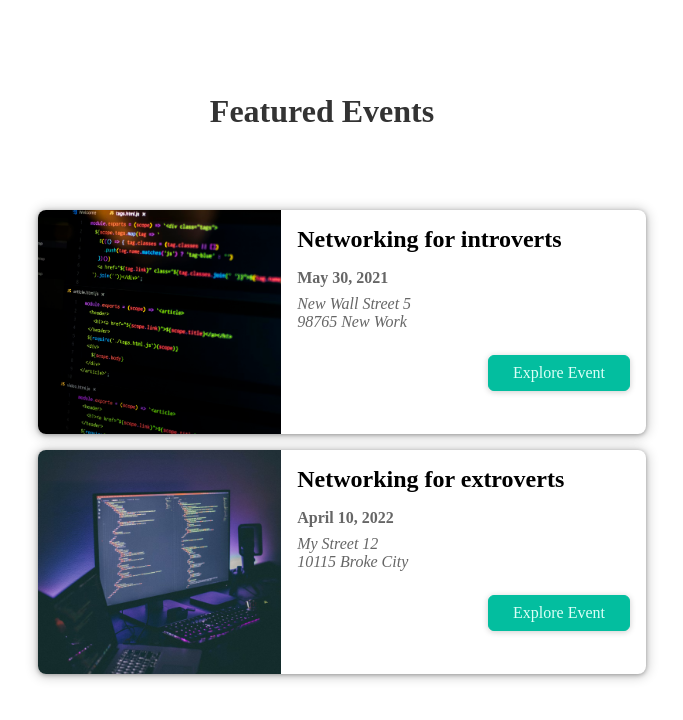
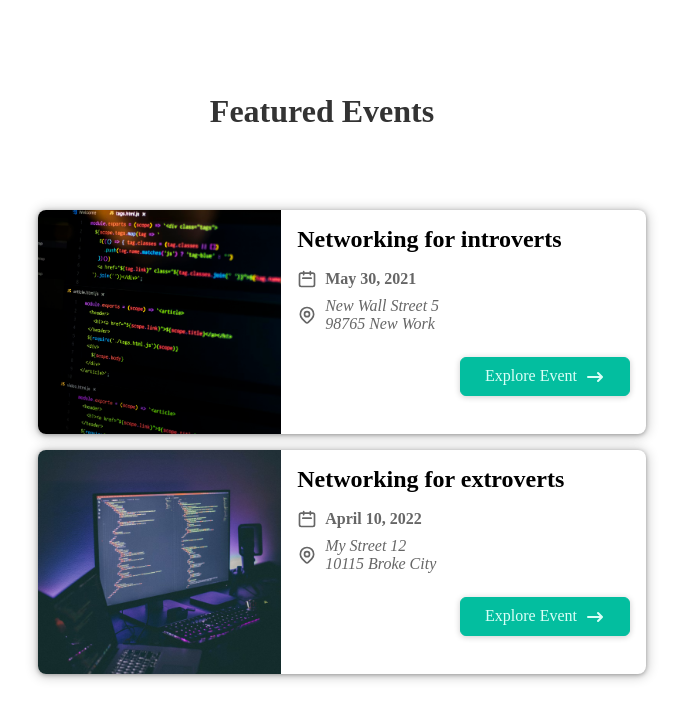
Before and after one commit to nymajalalabadi/event, a Next.js app: page / in a window 1280 px wide. Shown: the top 720 px of the page, without its empty margins (318-1001 px from the left). Built offline with nearby package versions, Linux system fonts and the light colour scheme.

Commit message:
Used Icons In EventItem

```diff
--- a/component/events/event-items.tsx
+++ b/component/events/event-items.tsx
@@ -1,6 +1,8 @@
-import Link from "next/link";
 import classes from '../../styles/event-item.module.css';
 import Button from "../ui/button";
+import DateIcon from "../icons/date-icon";
+import AddressIcon from "../icons/address-icon";
+import ArrowRightIcon from "../icons/arrow-right-icon";
 
 export default function EventItem(props: { id: string, title: string, image: string, date: string, location: string, description: string }) {
 
@@ -23,14 +25,22 @@ export default function EventItem(props: { id: string, title: string, image: str
     <div className={classes.summary}>
       <h2>{title}</h2>
       <div className={classes.date}>
+        <DateIcon />
         <time>{formattedDate}</time>
       </div>
       <div className={classes.address}>
+        <AddressIcon />
         <address>{formattedAddress}</address>
       </div>
     </div>
     <div className={classes.actions}>
-      <Button href={exploreLink}>Explore Event</Button>
+
+      <Button href={exploreLink}>
+        <span>Explore Event</span>
+        <span className={classes.icon}>
+          <ArrowRightIcon />
+        </span>
+        </Button>
     </div>
     </div>
   </li>
```
